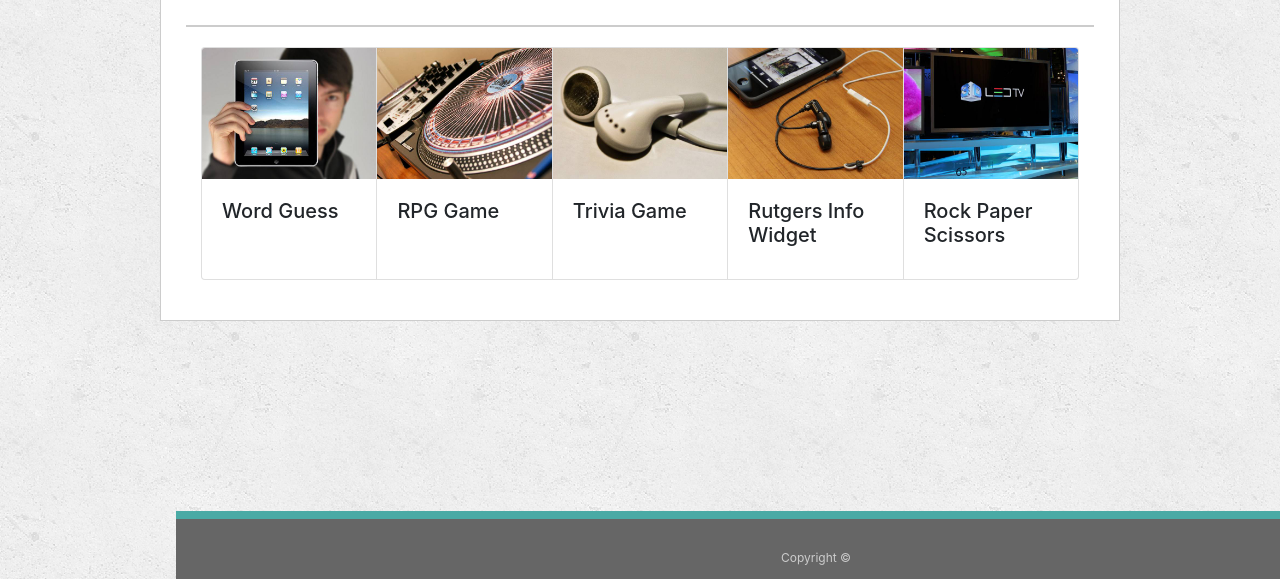
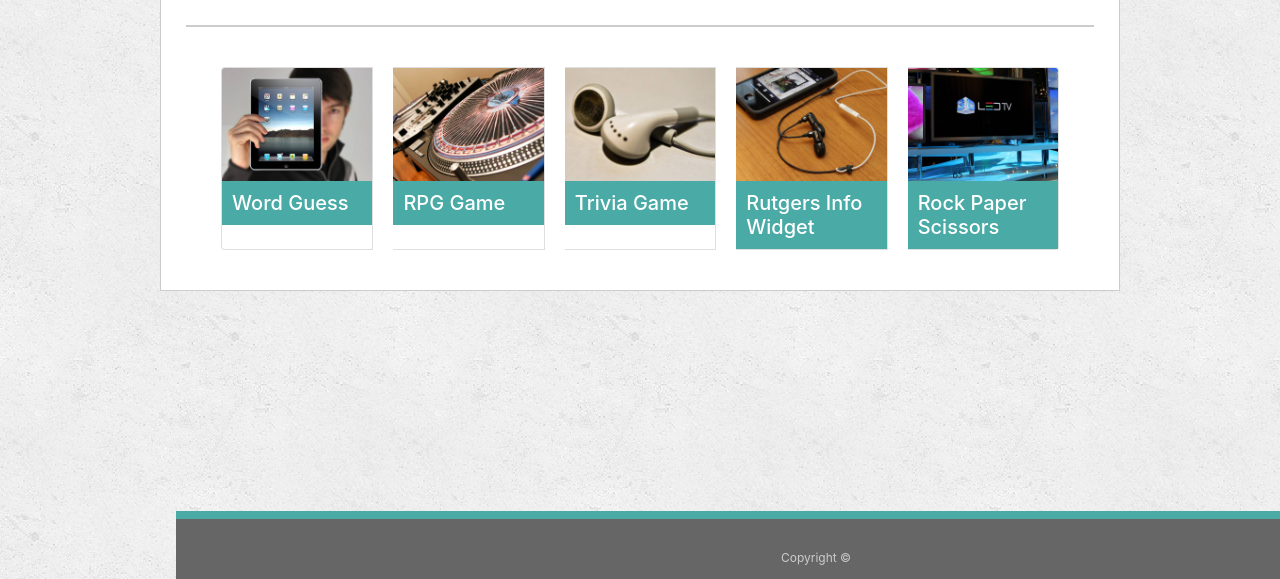
Before and after one commit to MarcM987/Bootstrap-Portfolio, a plain HTML site: page portfolio.html in a window 1280 px wide. Shown: the part 221-800 px from the top of the page. Drawn offline with nearby package versions, Linux system fonts and the light colour scheme.

Commit message:
Portfolio formatting added(with weird card behavior), only remaining slight errors in header/footer

```diff
--- a/assets/css/style.css
+++ b/assets/css/style.css
@@ -72,3 +72,21 @@ footer, .card-footer{
   height: 50px;
 
 }
+
+.card{
+  margin:20px;
+}
+
+.card-title{
+  display: block;
+  color: #ffffff;
+  padding: 10px;
+  margin-bottom: 0%;
+  width: 100%;
+  background-color: #4aaaa5;
+}
+
+.card-body{
+  padding: 0%;
+  height: 100%;
+}
```
